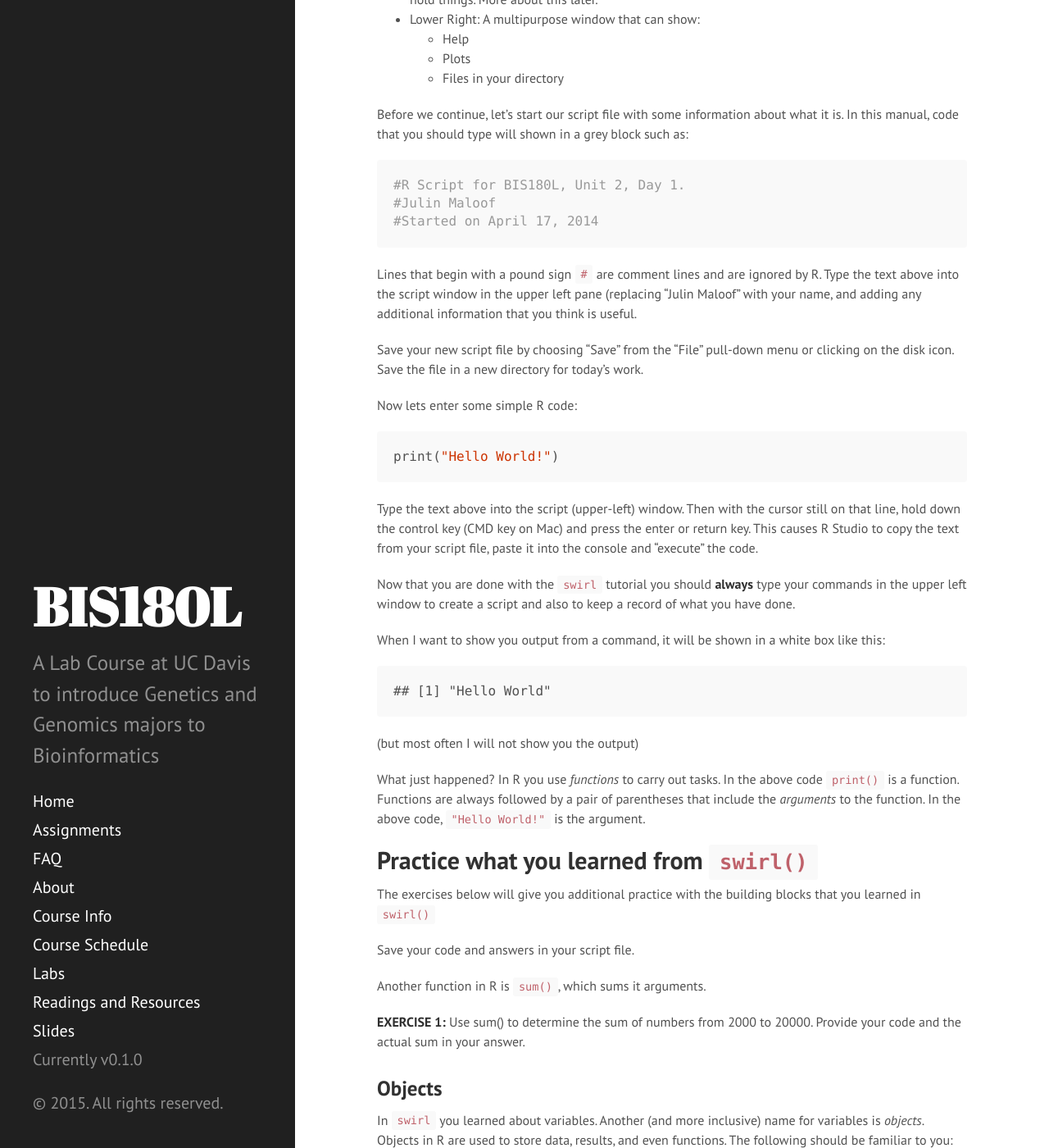
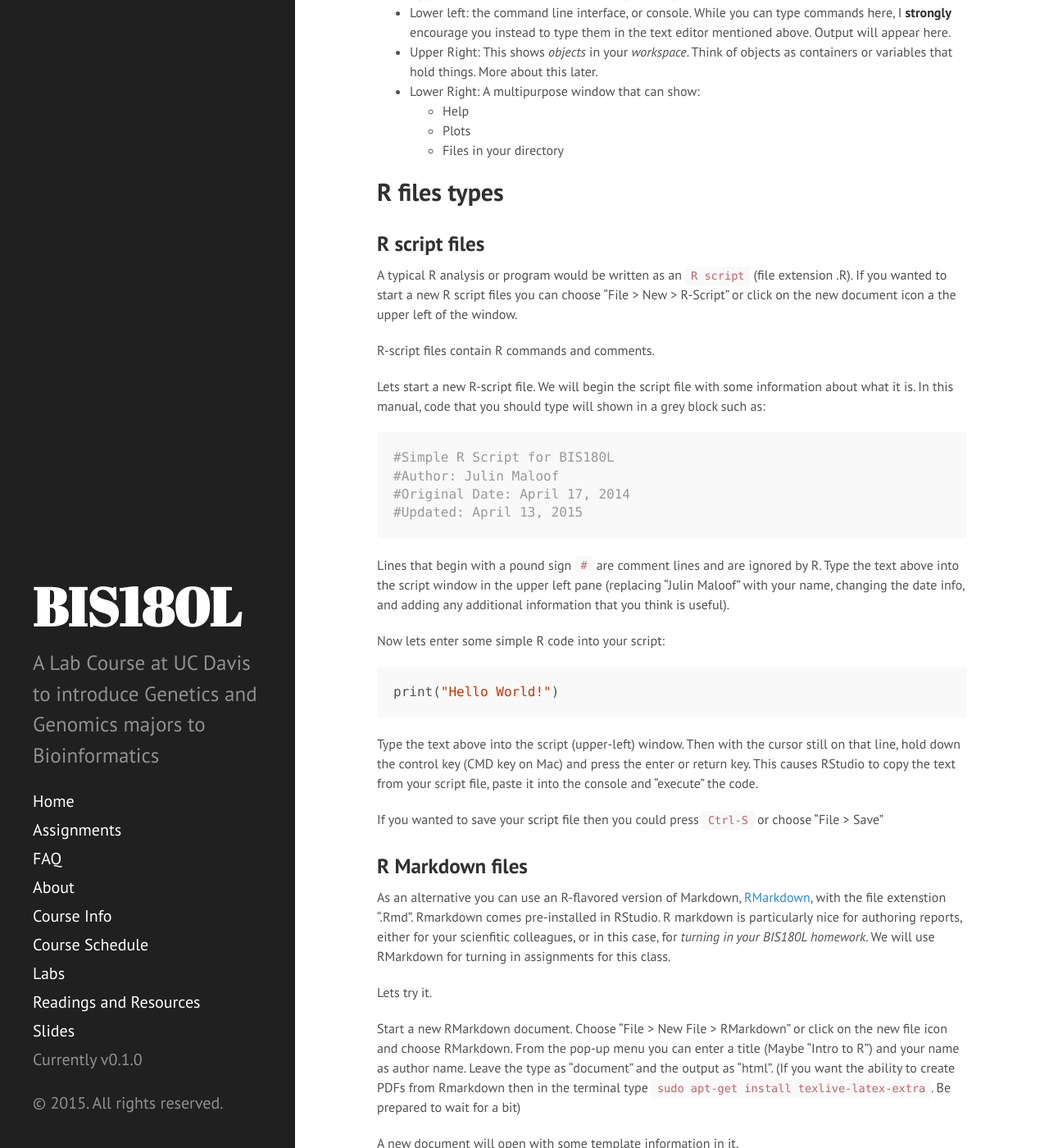
Before and after one commit to rjcmarkelz/BIS180L_web, a Jekyll site: the page built from _posts/2015-04-14-R-intro.md, in a window 1280 px wide and 1400 px high, scrolled down 1912 px. Shown: the whole window at 82% size. Built offline with Jekyll 4.4.1, drawn with Linux system fonts in a browser that asks for light colours; Markdown is read by kramdown in place of the engine named in the settings; some of the changed text lies outside the part shown.

Commit message:
updates to R intro lab

````diff
--- a/_posts/2015-04-14-R-intro.md
+++ b/_posts/2015-04-14-R-intro.md
@@ -17,6 +17,8 @@ We will be using a tutorial in R that relies on the Linux curl libraries.  Pleas
 
     sudo apt-get install curl libcurl4-openssl-dev
 
+Then type "Y" when prompted
+
 (Not needed on Macintosh.  Unknown on PCs)
 
 ## Introduction to R
@@ -24,10 +26,9 @@ Click on the Rstudio Icon ![Rstudio icon]({{ site.baseurl }}/images/Rstudio_logo
 You will see a 3 or 4-paned window appear.
 
 The lower left panel is the R console, where you can directly type commands into R.  More about the other panes later.
-
 ### The swirl tutorial
 
-We will start with an interactive tutorial called [swirl](http://swirlstats.com/).  The first step is to install swirl.  This only needs to be done once per computer by entering the following text in the Console pane of RStudio.
+We will start with an interactive tutorial called [swirl](http://swirlstats.com/).  The first step is to install swirl.  This only needs to be done once per computer.
 
   install.packages("swirl")
 
@@ -39,20 +40,25 @@ And start the swirl tutorial.
 
     swirl()
 
-When given the choice, choose "1: R Programming: The basics of programming in R".  Then "1: R Programming" You should complete all 6 tutorials within this course:
+When given the choice, choose "1: R Programming: The basics of programming in R".  Then "1: R Programming".  Leep a notebook record what you learn.  Complete the following 6 tutorials within this course:
 
 1. Basic Building Blocks
-2. Sequences of Numbers
-3. Vectors
-4. Missing Values
-5. Subsetting Vectors
-6. Matrices and Data Frames
+(You can Skip 2)
+3. Sequences of Numbers
+4. Vectors
+5. Missing Values
+6. Subsetting Vectors
+7. Matrices and Data Frames
+(You can skip 8-11 for now)
+12: Looking at Data
 
-Complete the `swirl()` tutorials before continuing. You might want to jot down any helpful notes from this tutorial.
+We will return to some of the other tutorials later.
+
+Complete the `swirl()` tutorials before continuing
 
 ## More about RStudio
 
-You will record your work today in an R-script file.  Create a new file by clicking on the icon with a "+" symbol, upper left, or going to the file menu, or typing ctrl-shift-N.  This will create a new panel, upper left, in your RStudio window.
+You will record your work today in an R-script file.  Create a new file by clicking on the icon with a "+" symbol, upper left, or going to the file menu, or typing Ctrl-shift-N.  This will create a new panel, upper left, in your RStudio window.
 
 There are total of four panes in the RStudio window.
 
@@ -64,29 +70,73 @@ There are total of four panes in the RStudio window.
   * Plots
   * Files in your directory
 
-Before we continue, let's start our script file with some information about what it is.
+## R files types
+
+### R script files
+
+A typical R analysis or program would be written as an `R script` (file extension .R).  If you wanted to start a new R script files you can choose "File > New > R-Script" or click on the new document icon a the upper left of the window.
+
+R-script files contain R commands and comments.
+
+Lets start a new R-script file. We will begin the script file with some information about what it is.
 In this manual, code that you should type will shown in a grey block such as:
 
 
 ```r
-#R Script for BIS180L, Unit 2, Day 1.
-#Julin Maloof
-#Started on April 17, 2014
+#Simple R Script for BIS180L
+#Author: Julin Maloof
+#Original Date: April 17, 2014
+#Updated: April 13, 2015
 ```
-Lines that begin with a pound sign `#` are comment lines and are ignored by R.  Type the text above into the script window in the upper left pane (replacing "Julin Maloof" with your name, and adding any additional information that you think is useful.
+Lines that begin with a pound sign `#` are comment lines and are ignored by R.  Type the text above into the script window in the upper left pane (replacing "Julin Maloof" with your name, changing the date info, and adding any additional information that you think is useful).
 
-Save your new script file by choosing "Save" from the "File" pull-down menu or clicking on the disk icon.  Save the file in a new directory for today's work.
-
-Now lets enter some simple R code:
+Now lets enter some simple R code into your script:
 
 ```r
 print("Hello World!")
 ```
-Type the text above into the script (upper-left) window.  Then with the cursor still on that line, hold down the control key (CMD key on Mac) and press the enter or return key.  This causes R Studio to copy the text from your script file, paste it into the console and "execute" the code.
+Type the text above into the script (upper-left) window.  Then with the cursor still on that line, hold down the control key (CMD key on Mac) and press the enter or return key.  This causes RStudio to copy the text from your script file, paste it into the console and "execute" the code.
 
-Now that you are done with the `swirl` tutorial you should **always** type your commands in the upper left window to create a script and also to keep a record of what you have done.
+If you wanted to save your script file then you could press `Ctrl-S` or choose "File > Save"
 
-When I want to show you output from a command, it will be shown in a white box like this:
+### R Markdown files
+
+As an alternative you can use an R-flavored version of Markdown, [RMarkdown](http://rmarkdown.rstudio.com/), with the file extenstion ".Rmd".  Rmarkdown comes pre-installed in RStudio.  R markdown is particularly nice for authoring reports, either for your scienfitic colleagues, or in this case, for _turning in your BIS180L homework_.  We will use RMarkdown for turning in assignments for this class.
+
+Lets try it.
+
+Start a new RMarkdown document.  Choose "File > New File > RMarkdown" or click on the new file icon and choose RMarkdown.  From the pop-up menu you can enter a title (Maybe "Intro to R") and your name as author name.  Leave the type as "document" and the output as "html".  (If you want the ability to create PDFs from Rmarkdown then in the terminal type `sudo apt-get install texlive-latex-extra`.  Be prepared to wait for a bit)
+
+A new document will open with some template information in it.
+
+The cool thing about R Markdown is that it embedded R code chunks are R runs when the document is being formatted (actually called being knitted).  The resulting R output is incorporated into the output.  **This is an ideal way to create reproducible reports and analyses**
+
+Try knitting the default document: click on the "Knit HTML" button near the top of your document.
+
+You can now remove everything below the lower "---" (line 6) in the R markdown document and enter your own content.
+
+Lets re-create the "Hello World program above."
+
+\## A silly R program
+This is the first program that Professor Maloof asked us to write in R
+\```{r hello_world2}
+print("Hello World")
+\```
+
+You can still execute R-code lines one at a time with `Ctrl-Enter` to check your code.  But when you are ready to format it you can click "Knit HTML"
+
+Lets review what we know about R Markdown.
+
+* R Markdown is very similar to markdown
+* To denote R code, start the code block with ```{r sometitle} and then end it with ```
+* Anything outside of the code block is formatted using normal Markdown rules.
+
+A handy [cheatsheet](http://www.rstudio.com/wp-content/uploads/2015/02/rmarkdown-cheatsheet.pdf) and [reference guide](http://www.rstudio.com/wp-content/uploads/2015/03/rmarkdown-reference.pdf) are available and go into many more options than I have covered here.  You can also get a quick refresher by quicking on the "?" bext to the "Knit HTML" button.
+
+Now that you are done with the `swirl` tutorial you should **always** type your commands in the upper left window to create a script or R Markdown file to keep a record of what you have done.
+
+## Functions: quick intro
+When I want to show you a command and its output, it will be shown in a white box like this:
 
 ```
 ## [1] "Hello World"
@@ -126,19 +176,19 @@ rm(d)
 ls()
 d #generates an error because we removed it
 ```
-Note that in the above snippet I again used the comment character "#" (read out loud as hash or hash symbol).  Any text that follows a "#" is considered a comment and is not interpreted.  I highly recommend extensively commenting your code to explain what you are doing.  What makes sense today will seem like gibberish tomorrow.  Comments can help.
+Note that in the above snippet I again used the comment character "#".  Any text that follows a "#" is considered a comment and is not interpreted.  I highly recommend extensively commenting your code to explain what you are doing.  What makes sense today will seem like gibberish tomorrow.  Comments can help.
 
 **EXERCISE 3:** Add the contents of a and b together and place the results in a new object.  Examine the result.  Include your code.  Try using both `sum()` and `+`; do you get different results?  If so, why?
 
-In the `swirl()` tutorial you learned how to use the brackets [] to extract elements from objects.  Let's practice here.
+In the `swirl()` tutorial you learned how to use the brackets [] to extract elements from objects.  Lets practice here.
 
-**Exercise 4:** What is the sum of the 5th through 10th element inclusively of object b?  Provide your code and the sum.
+**Exercise 4:** What is the sum of the 5th through 10th element of object b?  Provide your code and the sum.
 
 
 **Exercise 5:** What is the sum of the 3rd, 8th, and 10th element of b?  For both of these exercises should only need to have "b" in your code once.
 
 ### 2 Dimensional Objects
-You were also introduced to 2-dimensional objects in `swirl()`.  Let's get a bit more practice with them here.  The matrix command makes multi-dimensional objects.  When extracting from a multi-dimensional object you must specify both dimensions within the square brackets.
+You were also introduced to 2-dimensional objects in `swirl()`.  Lets get a bit more practice with them here.  The matrix command makes 2-dimensional objects.  When extracting from a multi-dimensional object you must specify both dimensions within the square brackets.
 
 ```r
 m <- matrix(data=1:25,ncol=5,byrow=T)
@@ -147,38 +197,37 @@ m[5,5]
 ```
 **Exercise 6:** When extracting from a 2-dimensional object, which number specifies rows and which specifies columns?  What does `m[3,]` do?  How can you extract the 3rd, 4th and 5th columns of m together as one object?
 
-Type `cbind(m,101:105).
+Type `cbind(m,101:105)`.
 
-**Exercise 7:** What does the cbind command do?  Create a new object "n" where the first row is a new row of numbers (your choice) and the following rows are the followed by the m matrix. Extra credit: do the same but reverse the order of the rows from m.
+**Exercise 7:** What does the cbind command do?  How about rbind?  Create a new object "n" where the first row is a new row of numbers (your choice) and the following rows are the followed by the m matrix. Extra credit: do the same but reverse the order of the rows from m.
 
 ## Analyzing the BLAST results from Unit 1
 
-Now that you have some R fundamentels let's deploy them on the blast results from Ian's Section
+Now that you have some R fundamentals lets deploy them on the blast results from Ian's Section
 
 ### Data import
-The easiest way to bring data into R is in a .csv(comma-separated values) or .tsv (tab-separated values) files.  Today we already have the file in the correct format.  In the future if you need to import other data into R, both of these formats can be created in Excel (choose "Save As..." in Excel and select the correct format).  The relevant R import functions are `read.delim()` and `read.csv()` or `read.table()`.
+The easiest way to bring data into R is in a .csv(comma-separated values) or .tsv (tab-separated values) files.  Today we already have the file in the correct format.  In the future if you need to import other data into R, both of these formats can be created in Excel (choose "Save As..." in Excel and select the correct format).  The relevant R import functions are `read.delim()` and `read.csv()`
 
-Using the linux terminal, create a alias (symbolic link) to your fly vs. worm blast results from lab2.
+Using the Linux terminal, create a alias (symbolic link) to your fly vs. worm blast results from lab2.
 
-If you no longer have the file you can download it from SmartSite.
+If you no longer have the file you can download it from [the course website](http://jnmaloof.github.io/BIS180L_web/data/fly2worm.blastout).
 
 Back in R, import the file:
 
 ```r
 fly.worm <- read.delim("../data/fly2worm.blastout",header=F)
-#change the file name and path to match whatever you used
-#did you tab-complete that file path?
+#change the file name and path to match whatever you used.
 #the header=F argument tells R that the first row contains data, not column names
-#this might take a while to read in this large data set.
+#takes a while to read in this large data set.
 ```
-Look in the Environment pane and you can see a brief description of the data. There are 204351 rows and 22 columns.  It is important that you look at files after they have been read in with the `head()` and `summary()` functions to quality control your work and save yourself from headaches later on.
+Look in the right hand pane and you can see a brief description of the data.  There are 204531 rows and 22 columns.  It is important that you look at files after they have been read in with the `head()` and `summary()` functions.
 
 ```r
 head(fly.worm) #first six rows
 summary(fly.worm) #summarizes the first 20 columns
 ```
 
-It is a bit of a bummer that we do not have appropriate column names.  The columm name info can be found [here](http://blast.advbiocomp.com/doc/tabular.html).  We can assign column names as follows:
+It is a bit of a bummer that we do not have appropriate column names.  The column name info can be found [here](http://blast.advbiocomp.com/doc/tabular.html).  We can assign column names as follows:
 
 ```r
 colnames(fly.worm) <- c("query_id",
@@ -217,21 +266,21 @@ Using what you learned from `swirl()` answer the following questions.  Show your
 **Exercise 8**:
 * How many hits have an e-value of 0?
 * How many have hits have a percent identity > 50?
-* Recalculate the above values but in percentage rather than absolute values. (hint you can use the `dim()` function to find the number of rows and columns of a data frame.)
+* Recalculate the above values but in percentage rather than absolute values.
 * How many hits have an e-value of 0 and have a percent identity less than 50?
 
 **Excercise 9**:
-What is different about those hits with an e-value of 0 and a percent identity less than 50, as compared to those that have an e-value of 0 but a percent identity greater than or equal to 50? Show any relevant code used to answer this question.
+What is different about those hits with an e-value of 0 and  a percent identity less than 50, as compared to those that have an e-value of 0 but a percent identity greater than or equal to 50?
 
 **Excercise 10**:
 It sometimes is useful to create a random subset of a large data set like the fly.worm results.  Create a new dataframe `fly.worm.small` that has 10,000 rows taken at random from the larger data set.
 
 ## Intro to plotting
-One of the strengths of R is its graphics.  We are going to take a break from the bioinformatics datasets and work on a tutorial made by our a former TA Ciera.  This dataset uses the "stereotypes.xls" file available on SmartSite.
+One of the strengths of R is its graphics.  We are going to take a break from the bioinformatics datasets and work on a tutorial made by last year's TA Ciera.  This dataset uses the "stereotypes.xls" file available on SmartSite.
 
 Ciera describes the dataset as follows: 799 individuals were surveyed from ages 18 to 26 about their weekly their consumption habits. They were further categorized based on their clothing and music choices and put into four stereotypes: nerds, hipsters, metalheads, and hippies. Consumption of coffee (per cup), computer usage (hourly), showers, beers(per 12oz), and tacos. Oh yeah, this dataset is fake.
 
-Before beginning, import the "stereotypes.xls" into an R object called `stereotypes`
+Before beginning, import the "stereotypes.xls" into an R object called "stereotypes"
 
 **Exercise 11**:
 Use the `summary()` and `head()` functions to examine the stereotypes object.
@@ -247,7 +296,7 @@ Please follow the visualization part of [Ciera's tutorial](http://cierareports.o
 Remember to save your R script.
 
 ### Visualization of the BLAST data set
-Now let's apply what we have learned to the BLAST data set.
+Now lets apply what we have learned to the BLAST data set.
 
 **Exercise 12**
 Use ggplot to explore the relationship between score ("S") and alignment length("align_length").  Provide a plot that illustrates the relationship and describe the relationship in words.
````
Also changed, not shown: other parts of _posts/2015-04-14-R-intro.md (+1 -1 lines), _rmd/2015-04-14-R-intro.Rmd (+60 -17 lines).
